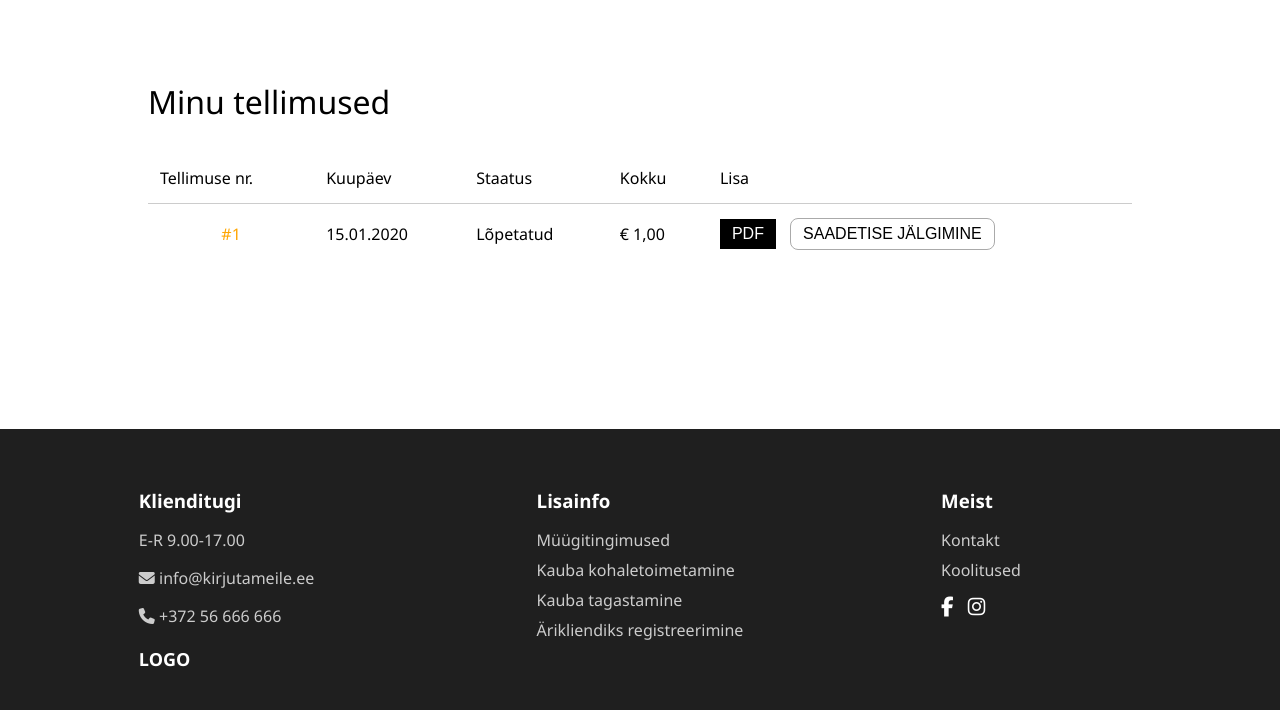
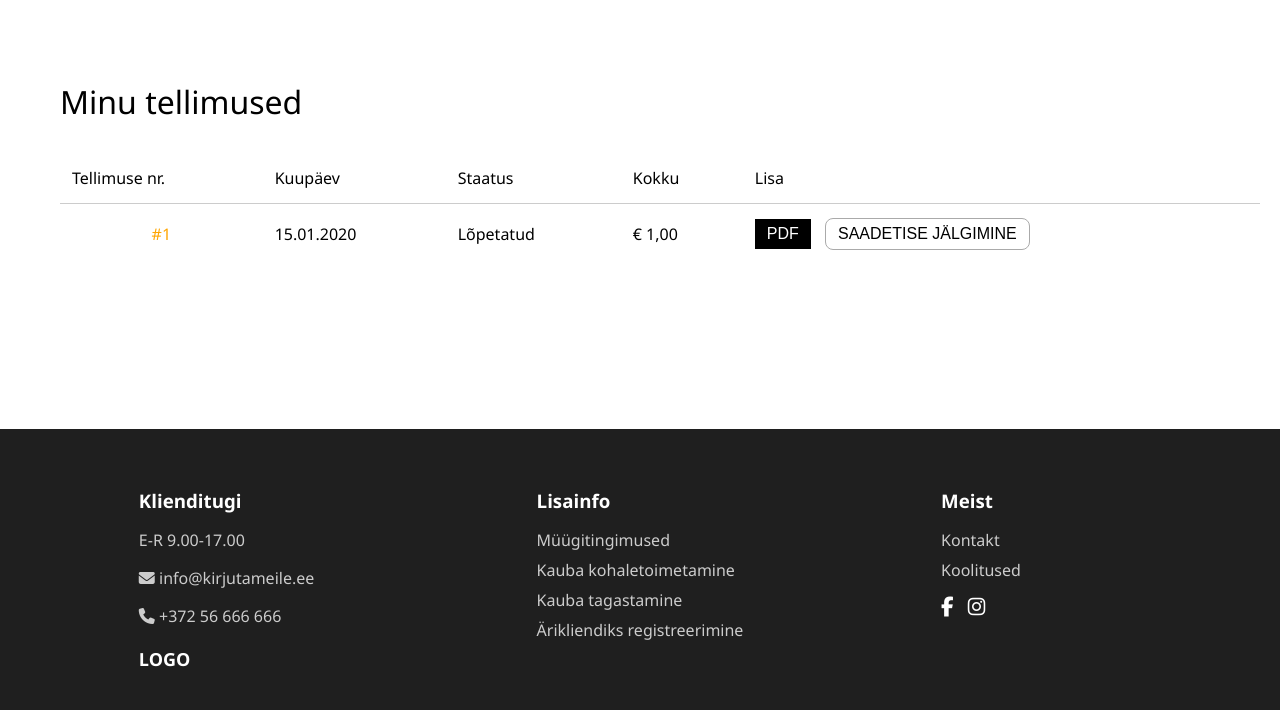
Before and after one commit to MaarjaKo/Ordering_system, a PHP site: page /HTML/orders.php in a window 1280 px wide. Shown: the part 75-785 px from the top of the page. Run offline with PHP 8.4, Linux system fonts and the light colour scheme; the visitor is signed in with stand-in values (Sample User, id 1); tables that the repository leaves empty hold one stand-in row (values such as "Sample post").

Commit message:
muudatused

```diff
--- a/Homepage/CSS/orders.css
+++ b/Homepage/CSS/orders.css
@@ -1,5 +1,5 @@
 .orders-section {
-  max-width: 1000px;
+  width: 100%;
   margin: 40px auto;
   padding: 0 20px;
   background-color: #fff;
--- a/Homepage/CSS/style.css
+++ b/Homepage/CSS/style.css
@@ -132,7 +132,9 @@ footer {
   font-weight: 500;
 }
 .main-container {
-  padding: 40px 10%;
+  max-width: 1200px;
+  margin: 0 auto;
+  padding: 40px 20px;
 }
 
 h1 {
```
